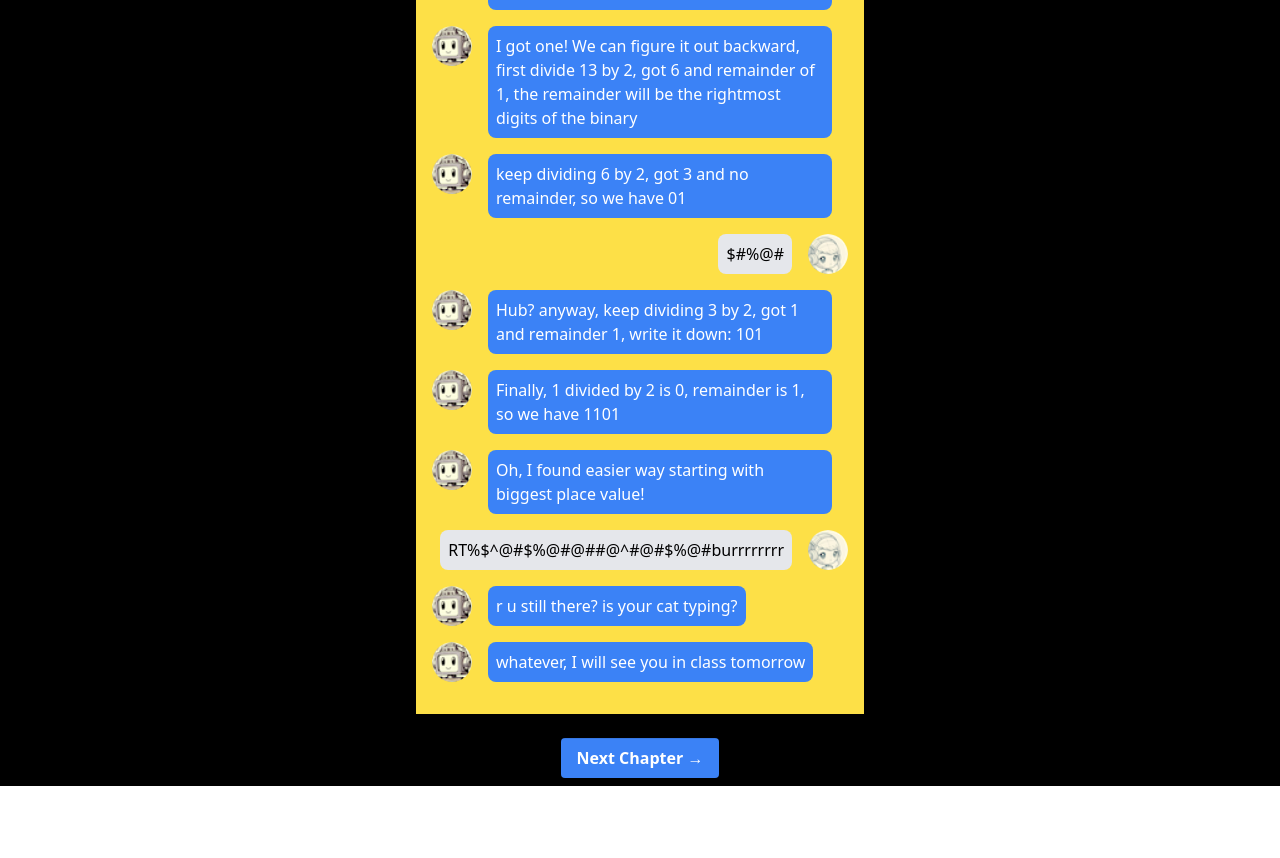
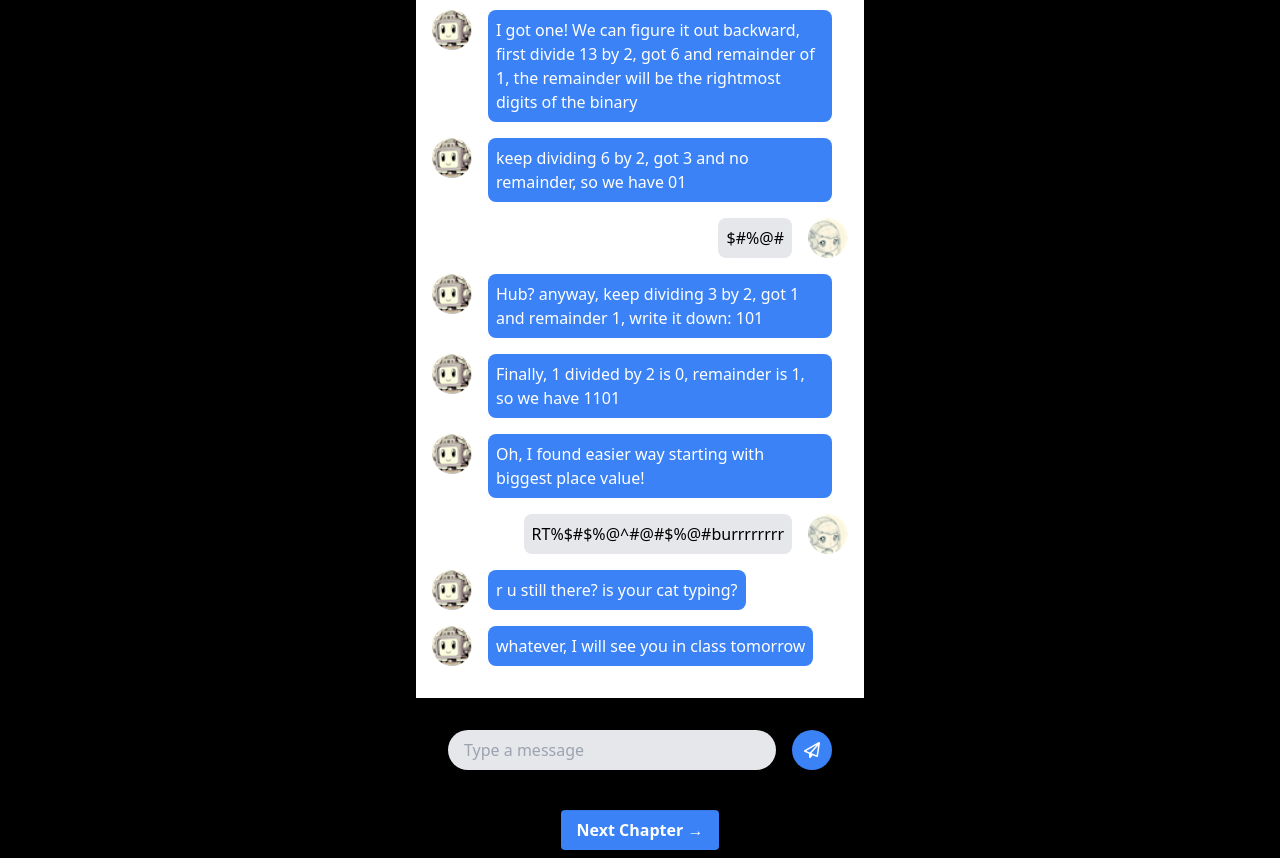
Before and after one commit to yong/lost-language-of-the-machines, a Next.js app: page /chapter1/chat in a window 1280 px wide. Shown: the part 950-1808 px from the top of the page. Before the commit the page ends 1736 px from the top, so only its background shows below. Built offline with nearby package versions, Linux system fonts and the light colour scheme.

Commit message:
convert ChatRoom to typescript and add Inputbox

```diff
--- a/src/pages/chapter1/chat.tsx
+++ b/src/pages/chapter1/chat.tsx
@@ -25,7 +25,7 @@ const initialMessages = [
     { d: 0, m: "Hub? anyway, keep dividing 3 by 2, got 1 and remainder 1, write it down: 101" },
     { d: 0, m: "Finally, 1 divided by 2 is 0, remainder is 1, so we have 1101" },
     { d: 0, m: "Oh, I found easier way starting with biggest place value!" },
-    { d: 1, m: "RT%$^@#$%@#@##@^#@#$%@#burrrrrrrr" },
+    { d: 1, m: "RT%$#$%@^#@#$%@#burrrrrrrr" },
     { d: 0, m: "r u still there? is your cat typing?" },
     { d: 0, m: "whatever, I will see you in class tomorrow" },
 ];
--- a/src/react-chat/ChatRoom.jsx
+++ /dev/null
@@ -1,53 +0,0 @@
-import React, { useState } from 'react';
-
-const MessageItem = ({ d, m, s }) => {
-	const messagePosition = d === 1 ? 'flex-row-reverse' : 'flex-row';
-	const senderAvatar = d === 1 ? '/starlaxverse_avatar.png' : '/flamey_avatar.png';
-
-	return (
-		<div className={`flex ${messagePosition} mb-4`}>
-			<img src={senderAvatar} alt="Avatar" className="w-10 h-10 rounded-full" />
-			<div className={`ml-4 mr-4 p-2 rounded-lg ${d === 1 ? 'bg-gray-200' : 'bg-blue-500 text-white'}`}>
-				{s ? (
-					<pre>
-						{m.split('\n').map((line, i) => (
-							<React.Fragment key={i}>
-								{line}
-								<br/>
-							</React.Fragment>
-						))}
-					</pre>
-				) : (
-					m
-				)}
-			</div>
-		</div>
-	);
-};
-
-const MessageList = ({ messages }) => {
-	return (
-		<div className="max-w-md mx-auto bg-yellow-300 p-4">
-			{messages.map((messageItem, index) => (
-				<MessageItem
-					key={index}
-					d={messageItem.d}
-					m={messageItem.m}
-					s={messageItem.s}
-				/>
-			))}
-		</div>
-	);
-};
-
-const ChatRoom = ({initialMessages}) => {
-	const [messages, setMessages] = useState(initialMessages);
-
-	return (
-		<div className="p-4">
-			<MessageList messages={messages} />
-		</div>
-	);
-};
-
-export default ChatRoom;
--- /dev/null
+++ b/src/react-chat/ChatRoom.tsx
@@ -0,0 +1,121 @@
+import React, { useState, KeyboardEvent, ChangeEvent } from 'react';
+
+interface Message {
+  d: number;
+  m: string;
+  s: boolean;
+}
+
+interface MessageItemProps {
+  d: number;
+  m: string;
+  s: boolean;
+}
+
+const MessageItem: React.FC<MessageItemProps> = ({ d, m, s }) => {
+  const messagePosition = d === 1 ? 'flex-row-reverse' : 'flex-row';
+  const senderAvatar = d === 1 ? '/starlaxverse_avatar.png' : '/flamey_avatar.png';
+
+  return (
+    <div className={`flex ${messagePosition} mb-4`}>
+      <img src={senderAvatar} alt="Avatar" className="w-10 h-10 rounded-full" />
+      <div className={`ml-4 mr-4 p-2 rounded-lg ${d === 1 ? 'bg-gray-200' : 'bg-blue-500 text-white'}`}>
+        {s ? (
+          <pre>
+            {m.split('\n').map((line, i) => (
+              <React.Fragment key={i}>
+                {line}
+                <br/>
+              </React.Fragment>
+            ))}
+          </pre>
+        ) : (
+          m
+        )}
+      </div>
+    </div>
+  );
+};
+
+interface MessageListProps {
+  messages: Message[];
+}
+
+const MessageList: React.FC<MessageListProps> = ({ messages }) => {
+  return (
+    <div className="max-w-md mx-auto bg-white p-4">
+      {messages.map((messageItem, index) => (
+        <MessageItem
+          key={index}
+          d={messageItem.d}
+          m={messageItem.m}
+          s={messageItem.s}
+        />
+      ))}
+    </div>
+  );
+};
+
+interface InputMessageProps {
+  onSendMessage: (message: string) => void;
+}
+
+const InputMessage: React.FC<InputMessageProps> = ({ onSendMessage }) => {
+  const [message, setMessage] = useState('');
+
+  const sendMessage = () => {
+    if (message.trim() !== '') {
+      onSendMessage(message);
+      setMessage('');
+    }
+  };
+
+  const handleKeyDown = (event: KeyboardEvent) => {
+    if (event.key === 'Enter') {
+      sendMessage();
+      event.preventDefault(); // Prevents the addition of a new line in the input when pressing 'Enter'
+    }
+  };
+
+  return (
+    <div className="max-w-md mx-auto p-4">
+      <div className="flex items-center p-4">
+        <input
+          type="text"
+          placeholder="Type a message"
+          className="flex-grow h-10 px-4 rounded-full bg-gray-200 text-gray-700 focus:outline-none focus:ring-2 focus:ring-blue-400"
+          value={message}
+          onChange={(e: ChangeEvent<HTMLInputElement>) => setMessage(e.target.value)}
+          onKeyDown={handleKeyDown}
+        />
+        <button
+          className="ml-4 w-10 h-10 rounded-full bg-blue-500 text-white flex items-center justify-center hover:bg-blue-700 transition-colors duration-150 ease-in-out"
+          onClick={sendMessage}
+        >
+          <i className="fa fa-send-o"></i>
+        </button>
+      </div>
+    </div>
+  );
+};
+
+interface ChatRoomProps {
+  initialMessages: Message[];
+}
+
+const ChatRoom: React.FC<ChatRoomProps> = ({initialMessages}) => {
+  const [messages, setMessages] = useState(initialMessages);
+
+  const handleSendMessage = (message: string) => {
+    setMessages([...messages, { d: 0, m: message, s: false }]);
+  };
+
+  return (
+    <div className="">
+      <MessageList messages={messages} />
+      <InputMessage onSendMessage={handleSendMessage}/>
+    </div>
+  );
+};
+
+export default ChatRoom;
```
